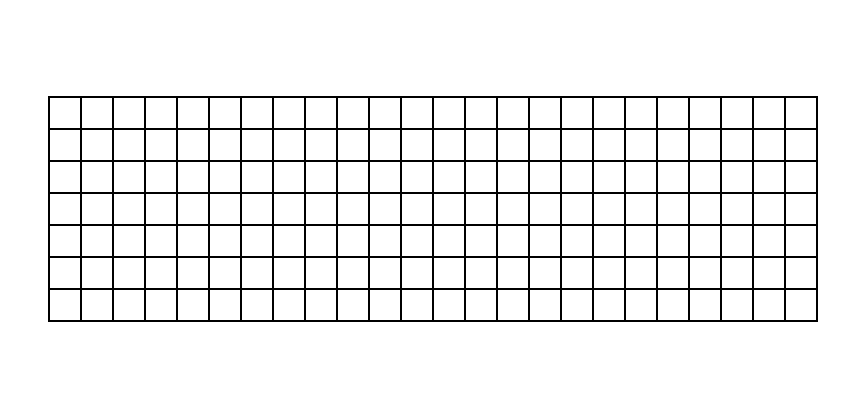
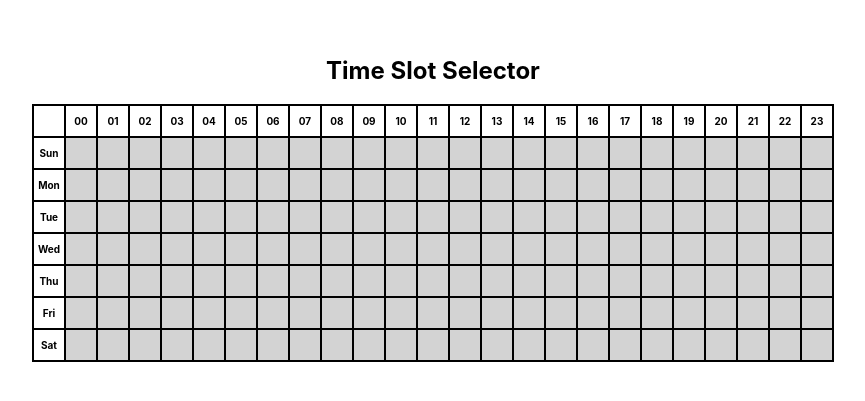
Before and after one commit to alexanderTUR/timeslots, a React (Create React App) app: page / in a window 1280 px wide. Shown: the part 191-592 px from the top of the page, without its empty margins (207-1072 px from the left). Built offline with nearby package versions, Linux system fonts and the light colour scheme; the HTML template or start-up script is replaced by a standard one.

Commit message:
code refactoring

```diff
--- a/src/App.css
+++ b/src/App.css
@@ -1,30 +1,54 @@
-.App {
+.container {
     min-height: 100vh;
     display: flex;
+    flex-direction: column;
     align-items: center;
     justify-content: center;
 }
 
-.slot-table {
-    border: 1px solid black;
-    display: inline-block;
+.app-heading {
+    margin-top: 0;
 }
 
-.slot-table-row {
+.time-table {
+    border: 1px solid black;
+    display: flex;
+    flex-direction: column;
+}
+
+.slot-table__day-wrapper {
     display: flex;
 }
 
-.slot-item {
-    font-size: 8px;
+.slot-table__hour-heading {
+    display: flex;
+}
+
+.slot-table__day-title, .slot-table__empty-title, .slot-table__hour-title {
+    display: flex;
+    align-items: center;
+    justify-content: center;
+    font-weight: bold;
+    font-size: 10px;
     width: 30px;
     height: 30px;
-    display: inline-flex;
-    align-items: center;
-    justify-content: center;
     border: 1px solid black;
     user-select: none;
 }
 
-.slot-item.active {
+.slot-table__day {
+    display: flex;
+    flex-wrap: nowrap;
+}
+
+.time-slot {
+    width: 30px;
+    height: 30px;
+    border: 1px solid black;
+    user-select: none;
+    background-color: lightgray;
+}
+
+.time-slot.time-slot--active {
     background-color: red;
 }
--- a/src/App.js
+++ b/src/App.js
@@ -2,10 +2,13 @@ import './App.css';
 import TimeTable from './components/TimeTable';
 import { useState } from 'react';
 
+// Constants for the number of days in a week and hours in a day
 const weekDays = 7;
 const hoursInDay = 24;
 
-const initialSlotData = Array.from({ length: weekDays }, (_, day) =>
+// Function to generate initial slot data with inactive slots
+const generateInitialSlotData = () =>
+  Array.from({ length: weekDays }, (_, day) =>
     Array.from({ length: hoursInDay }, (_, hour) => ({
       day: day + 1,
       hour: hour + 1,
@@ -14,24 +17,27 @@ const initialSlotData = Array.from({ length: weekDays }, (_, day) =>
   );
 
 function App() {
-  const [slotData, setSlotData] = useState(initialSlotData);
-  const [isSelectingSlots, setIsSelectingSlots] = useState(false);
-  const [startSlotCoordinates, setStartSlotCoordinates] = useState(null);
-  const [currentSlotCoordinates, setCurrentSlotCoordinates] = useState(null);
-  const [selectedRanges, setSelectedRanges] = useState([]); // Store selected ranges
+  // State variables
+  const [slotData, setSlotData] = useState(generateInitialSlotData); // Stores slot data
+  const [isSelectingSlots, setIsSelectingSlots] = useState(false); // Tracks if user is selecting slots
+  const [startSlotCoordinates, setStartSlotCoordinates] = useState(null); // Starting coordinates of selection
+  const [currentSlotCoordinates, setCurrentSlotCoordinates] = useState(null); // Current coordinates of selection
+  const [selectedRanges, setSelectedRanges] = useState([]); // Stores selected ranges of slots
 
+  // Function to handle mouse down event on a slot
   const handleMouseDown = (slotCoordinates) => {
     setIsSelectingSlots(true);
     setStartSlotCoordinates(slotCoordinates);
     setCurrentSlotCoordinates(slotCoordinates);
   };
 
+  // Function to handle mouse up event
   const handleMouseUp = () => {
     setIsSelectingSlots(false);
     setStartSlotCoordinates(null);
     setCurrentSlotCoordinates(null);
 
-    // Calculate the range of days and hours
+    // Calculate the range of days and hours for the selection
     const startDay = Math.min(startSlotCoordinates.day, currentSlotCoordinates.day);
     const endDay = Math.max(startSlotCoordinates.day, currentSlotCoordinates.day);
     const startHour = Math.min(startSlotCoordinates.hour, currentSlotCoordinates.hour);
@@ -49,6 +55,7 @@ function App() {
     ]);
   };
 
+  // Function to handle mouse move event during selection
   const handleMouseMove = (slotCoordinates) => {
     if (!isSelectingSlots) {
       return;
@@ -62,7 +69,7 @@ function App() {
     const startHour = Math.min(startSlotCoordinates.hour, slotCoordinates.hour);
     const endHour = Math.max(startSlotCoordinates.hour, slotCoordinates.hour);
 
-    // Update the isActive state based on the previous selected ranges
+    // Update the isActive state based on the selected ranges
     const updatedSlotData = slotData.map((daySlots) =>
       daySlots.map((slot) => {
         const isActive = selectedRanges.some(
@@ -87,18 +94,20 @@ function App() {
       }
     }
 
+    // Update the slot data with the updated isActive state
     setSlotData(updatedSlotData);
   };
 
   return (
-    <div className="App">
+    <section className="container">
+      <h1 className="app-heading">Time Slot Selector</h1>
       <TimeTable
         slots={slotData}
         onMouseDown={handleMouseDown}
         onMouseUp={handleMouseUp}
         onMouseMove={handleMouseMove}
       />
-    </div>
+    </section>
   );
 }
 
--- a/src/components/TimeSlot.js
+++ b/src/components/TimeSlot.js
@@ -1,15 +1,13 @@
-const TimeSlot = (props) => {
-  const { day, hour, isActive, onMouseDown, onMouseUp, onMouseMove } = props;
-  const slotClassName = `slot-item ${isActive ? 'active' : ''}`;
+const TimeSlot = ({ day, hour, isActive, onMouseDown, onMouseUp, onMouseMove }) => {
+  const slotClassName = `time-slot ${isActive ? 'time-slot--active' : ''}`;
+
   return (
     <span
       className={slotClassName}
-      onMouseDown={() => onMouseDown({ day: day, hour: hour })}
-      onMouseMove={() => onMouseMove({ day: day, hour: hour })}
-      onMouseUp={() => onMouseUp({ day: day, hour: hour })}
-    >
-      {/*{day}, {hour}*/}
-    </span>
+      onMouseDown={() => onMouseDown({ day, hour })}
+      onMouseMove={() => onMouseMove({ day, hour })}
+      onMouseUp={() => onMouseUp({ day, hour })}
+    ></span>
   );
 };
 
--- a/src/components/TimeTable.js
+++ b/src/components/TimeTable.js
@@ -1,16 +1,26 @@
 import TimeSlot from './TimeSlot';
 
-const TimeTable = (props) => {
-  const { slots, onMouseDown, onMouseUp, onMouseMove } = props;
+const shortDayNames = ['Sun', 'Mon', 'Tue', 'Wed', 'Thu', 'Fri', 'Sat'];
+const hours = Array.from({ length: 24 }, (_, index) => (index < 10 ? `0${index}` : index));
+
+const TimeTable = ({ slots, onMouseDown, onMouseUp, onMouseMove }) => {
   return (
-    <div className="slot-table">
+    <div className="time-table">
+      <div className="slot-table__hour-heading">
+        <span className="slot-table__empty-title"></span>
+        {hours.map((hour, index) => (
+          <span key={index} className="slot-table__hour-title">
+            {hour}
+          </span>
+        ))}
+      </div>
       {slots.map((slot, i) => (
-        <div key={i} className="slot-table-row">
+        <div className="slot-table__day-wrapper" key={i}>
+          <span className="slot-table__day-title">{shortDayNames[i]}</span>
+          <div className="slot-table__day">
             {slot.map((s) => (
               <TimeSlot
-              day={s.day}
-              hour={s.hour}
-              isActive={s.isActive}
+                {...s}
                 onMouseDown={onMouseDown}
                 onMouseUp={onMouseUp}
                 onMouseMove={onMouseMove}
@@ -18,6 +28,7 @@ const TimeTable = (props) => {
               />
             ))}
           </div>
+        </div>
       ))}
     </div>
   );
```
Lines whose indentation alone changed are shown as unchanged.
